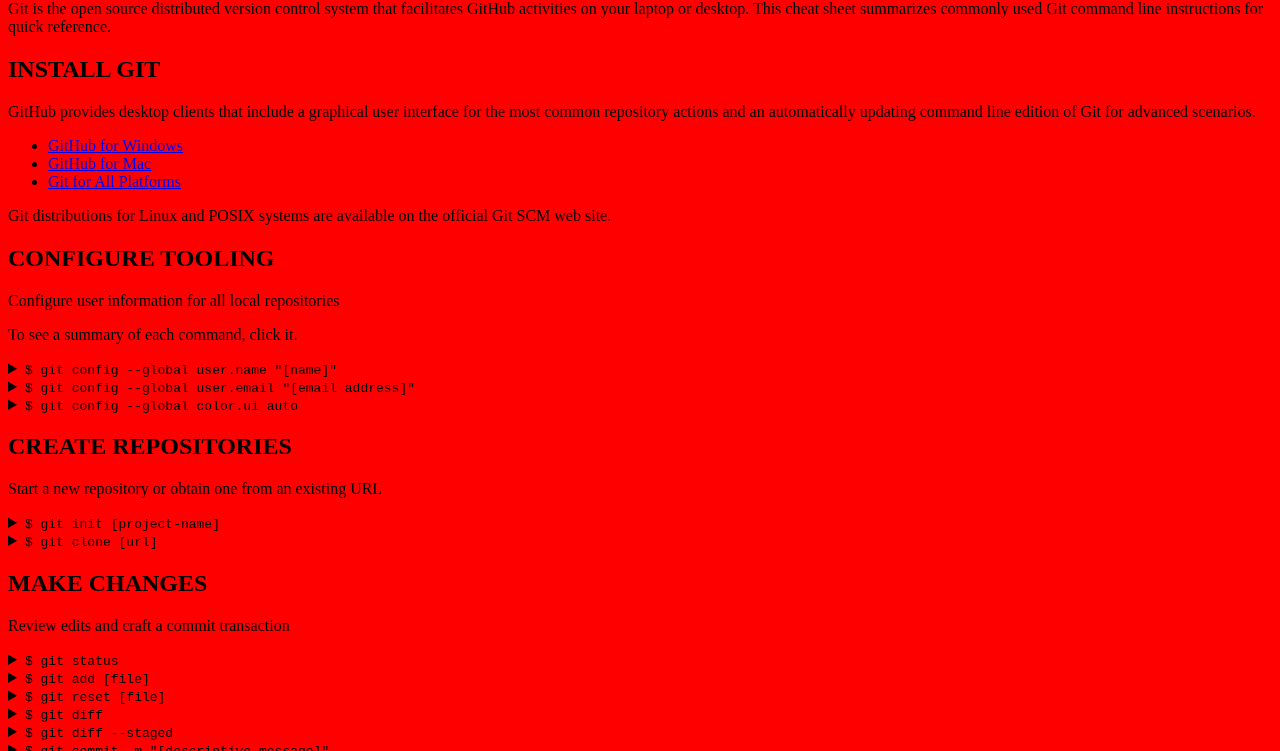
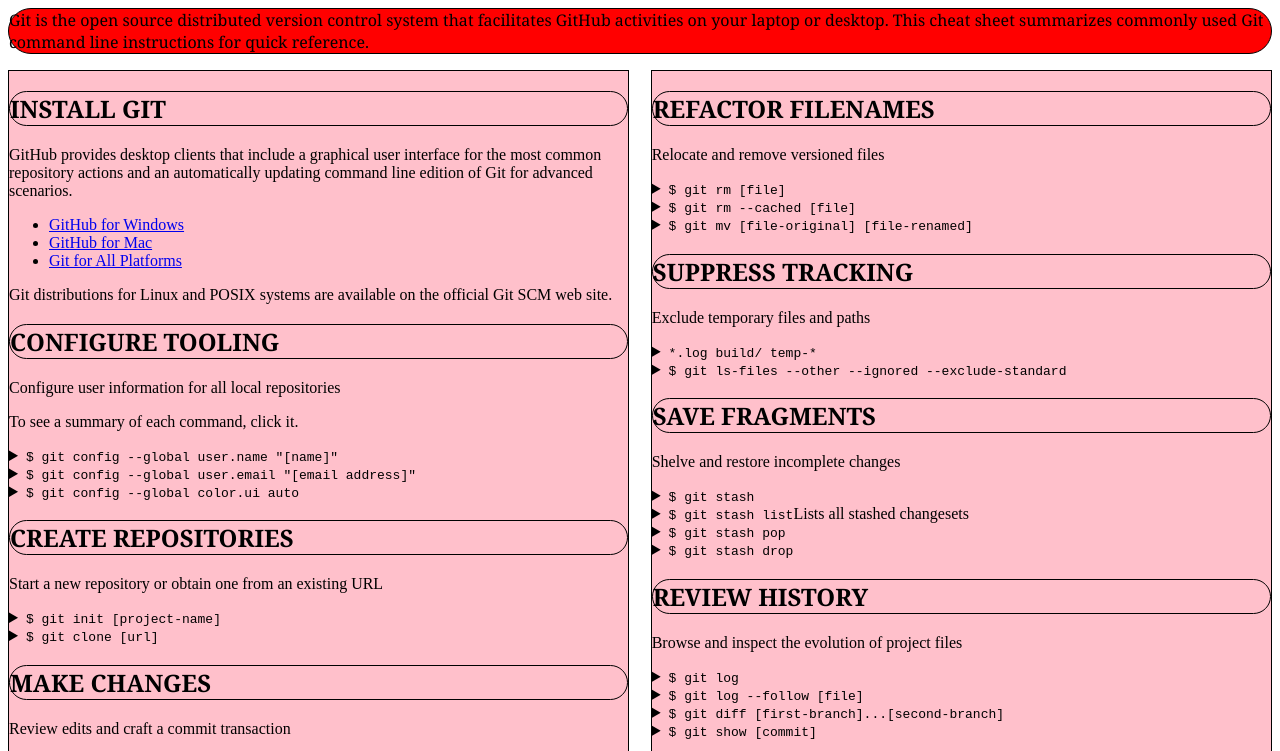
Before and after one commit to SusanSavariar/phase-0, a plain HTML site: page week-4/gps2-1.html in a window 1280 px wide. Shown: the part 80-831 px from the top of the page. Drawn offline with Linux system fonts and the light colour scheme.

Commit message:
add styling to css stylesheet

```diff
--- a/week-4/gps2-1.css
+++ b/week-4/gps2-1.css
@@ -1 +1,40 @@
-html {background-color: red}
+a:hover {
+  color: red;
+}
+
+a:visited {
+  color: green;
+}
+
+h1, h2, #color { font-family: georgia;
+     border: 1px solid black;
+     border-radius: 25px
+
+}
+
+
+#color {
+  background-color: red;
+}
+
+section {
+    width: 49%;
+  border: 1px solid black;
+    background-color: pink;
+}
+
+.column-1{
+
+  float: left;
+
+
+}
+.column-2{
+  /* background-color: pink; */
+  float: right;
+ /*  width: 49%;
+  border: 1px solid black */
+  }
+footer {
+  clear: both;
+}
```
